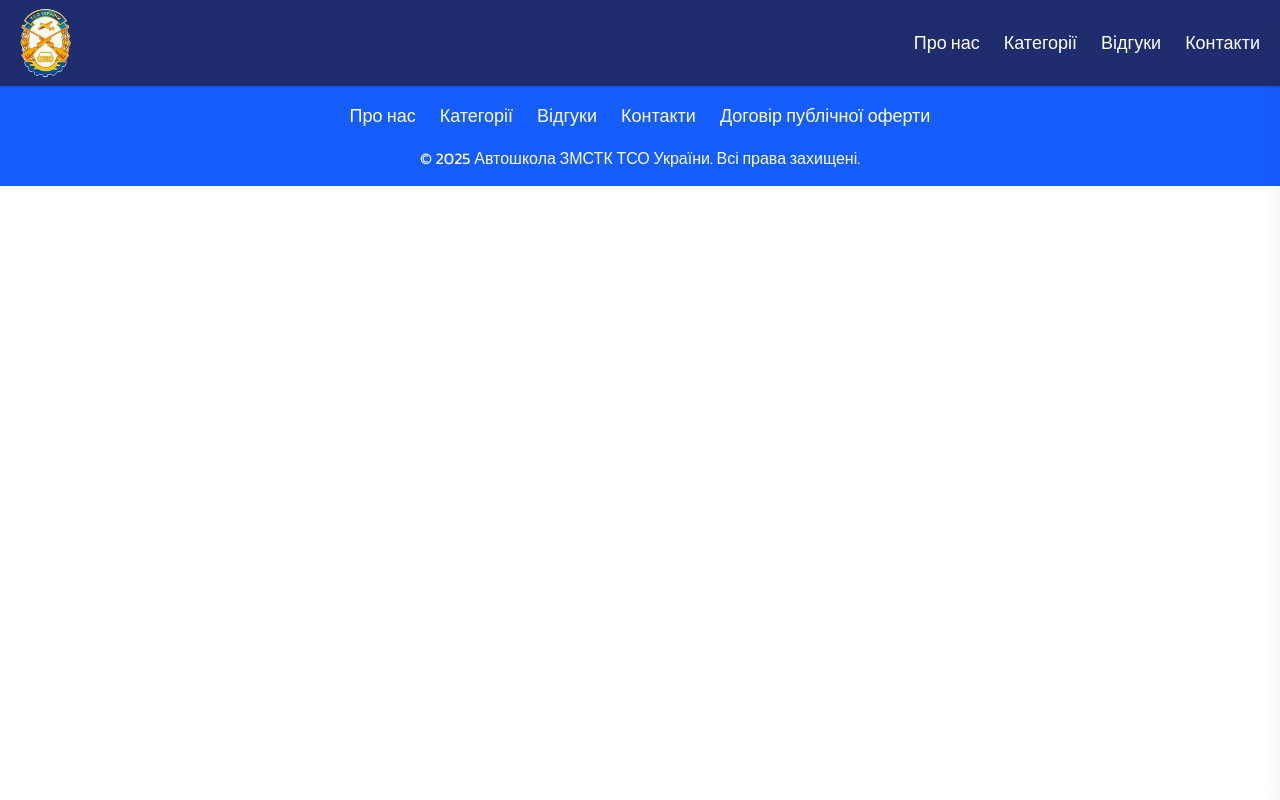
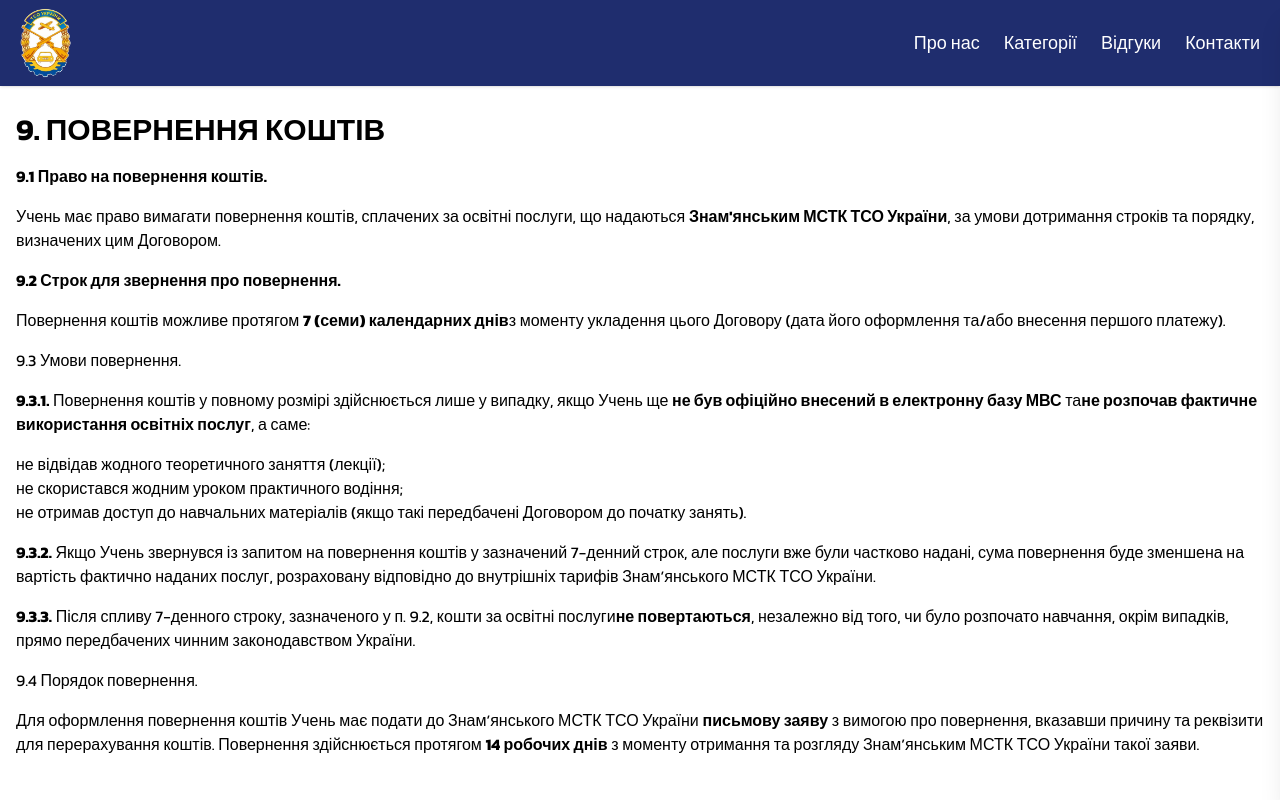
Before and after one commit to MaxBeliienko/zmstk-landing, a React (Vite) app: page /return in a window 1280 px wide. Shown: the top 800 px of the page. Built offline with nearby package versions, Linux system fonts and the light colour scheme.

Commit message:
return-policy

```diff
--- a/src/App.jsx
+++ b/src/App.jsx
@@ -4,6 +4,7 @@
 import Categories from "./pages/Categories";
 import ScrollToSection from "./utils/ScrollToSection";
 import Footer from "./components/footer/Footer";
+import Return from "./pages/Return";
 
 export default function App() {
   return (
@@ -14,6 +15,7 @@
         <Routes>
           <Route path="/" element={<HomePage />} />
           <Route path="/categories" element={<Categories />} />
+          <Route path="/return" element={<Return />} />
         </Routes>
       </main>
 
--- a/src/components/footer/Footer.jsx
+++ b/src/components/footer/Footer.jsx
@@ -2,10 +2,10 @@
 import logo from "../../assets/logo.png";
 
 const navLinks = [
-  { label: "Про нас", href: "/#about" },
   { label: "Категорії", href: "/categories" },
   { label: "Відгуки", href: "/#reviews" },
   { label: "Контакти", href: "/#contact" },
+  { label: "Повернення коштів", href: "/return" },
 ];
 
 const Footer = () => {
--- /dev/null
+++ b/src/pages/Return.jsx
@@ -0,0 +1,69 @@
+const Return = () => {
+  return (
+    <div className="pt-24 md:pt-28 pb-16 px-4 flex flex-col gap-4">
+      <h1 className="font-bold text-2xl md:text-3xl">9. ПОВЕРНЕННЯ КОШТІВ</h1>
+
+      <p>
+        <strong>9.1 Право на повернення коштів.</strong>
+      </p>
+      <p>
+        Учень має право вимагати повернення коштів, сплачених за освітні
+        послуги, що надаються <strong>Знам'янським МСТК ТСО України</strong>, за
+        умови дотримання строків та порядку, визначених цим Договором.
+      </p>
+
+      <p>
+        <strong>9.2 Строк для звернення про повернення.</strong>
+      </p>
+      <p>
+        Повернення коштів можливе протягом{" "}
+        <strong>7 (семи) календарних днів</strong>з моменту укладення цього
+        Договору (дата його оформлення та/або внесення першого платежу).
+      </p>
+
+      <h3>9.3 Умови повернення.</h3>
+      <p>
+        <strong>9.3.1.</strong> Повернення коштів у повному розмірі здійснюється
+        лише у випадку, якщо Учень ще{" "}
+        <strong>не був офіційно внесений в електронну базу МВС</strong> та
+        <strong>не розпочав фактичне використання освітніх послуг</strong>, а
+        саме:
+      </p>
+      <ul>
+        <li>не відвідав жодного теоретичного заняття (лекції);</li>
+        <li>не скористався жодним уроком практичного водіння;</li>
+        <li>
+          не отримав доступ до навчальних матеріалів (якщо такі передбачені
+          Договором до початку занять).
+        </li>
+      </ul>
+
+      <p>
+        <strong>9.3.2.</strong> Якщо Учень звернувся із запитом на повернення
+        коштів у зазначений 7-денний строк, але послуги вже були частково
+        надані, сума повернення буде зменшена на вартість фактично наданих
+        послуг, розраховану відповідно до внутрішніх тарифів Знам’янського МСТК
+        ТСО України.
+      </p>
+
+      <p>
+        <strong>9.3.3.</strong> Після спливу 7-денного строку, зазначеного у п.
+        9.2, кошти за освітні послуги
+        <strong>не повертаються</strong>, незалежно від того, чи було розпочато
+        навчання, окрім випадків, прямо передбачених чинним законодавством
+        України.
+      </p>
+
+      <h3>9.4 Порядок повернення.</h3>
+      <p>
+        Для оформлення повернення коштів Учень має подати до Знам’янського МСТК
+        ТСО України <strong>письмову заяву</strong> з вимогою про повернення,
+        вказавши причину та реквізити для перерахування коштів. Повернення
+        здійснюється протягом <strong>14 робочих днів</strong> з моменту
+        отримання та розгляду Знам’янським МСТК ТСО України такої заяви.
+      </p>
+    </div>
+  );
+};
+
+export default Return;
```
